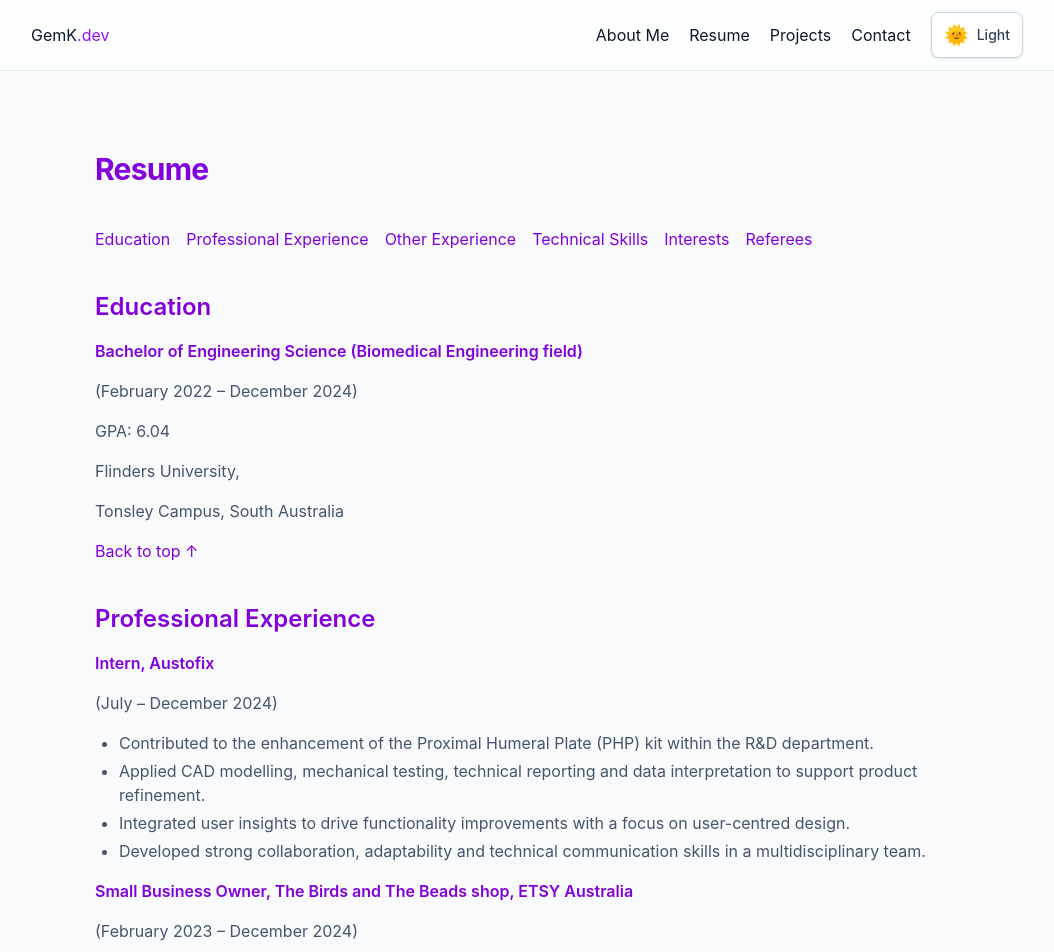
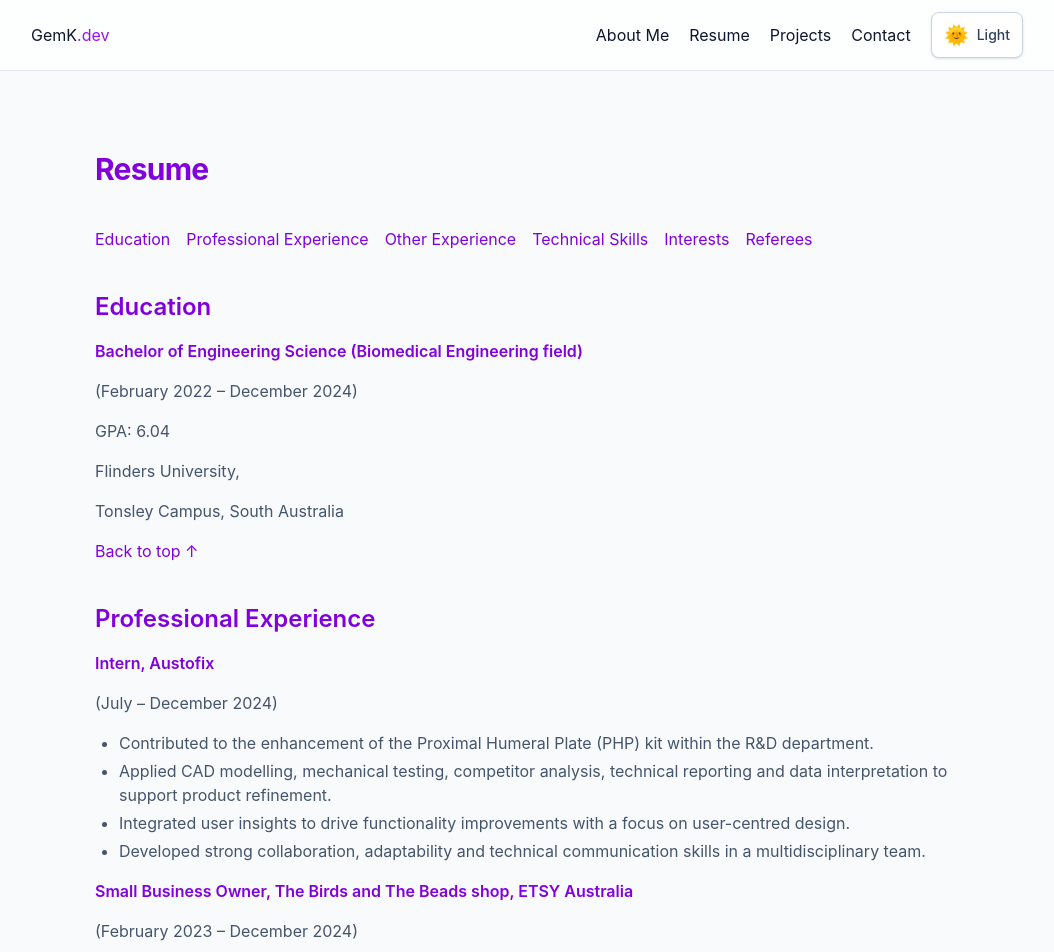
Before and after one commit to GemKW/gkw-portfolio, a SvelteKit app: page /resume in a window 1280 px wide. Shown: the top 952 px of the page, without its empty margins (113-1167 px from the left). Built offline with nearby package versions, Linux system fonts and the light colour scheme.

Commit message:
Add competitor analysis to resume experience

```diff
--- a/src/routes/resume/+page.svelte
+++ b/src/routes/resume/+page.svelte
@@ -56,7 +56,7 @@
     </p>
     <ul class="list-disc pl-6 space-y-1 text-slate-600 dark:text-slate-300">
       <li>Contributed to the enhancement of the Proximal Humeral Plate (PHP) kit within the R&amp;D department.</li>
-      <li>Applied CAD modelling, mechanical testing, technical reporting and data interpretation to support product refinement.</li>
+      <li>Applied CAD modelling, mechanical testing, competitor analysis, technical reporting and data interpretation to support product refinement.</li>
       <li>Integrated user insights to drive functionality improvements with a focus on user-centred design.</li>
       <li>Developed strong collaboration, adaptability and technical communication skills in a multidisciplinary team.</li>
     </ul>
```
